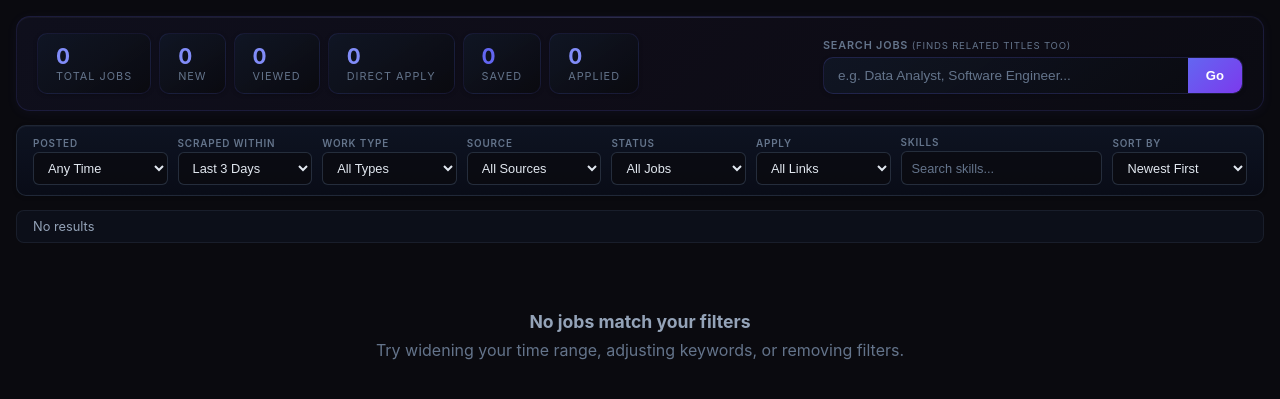
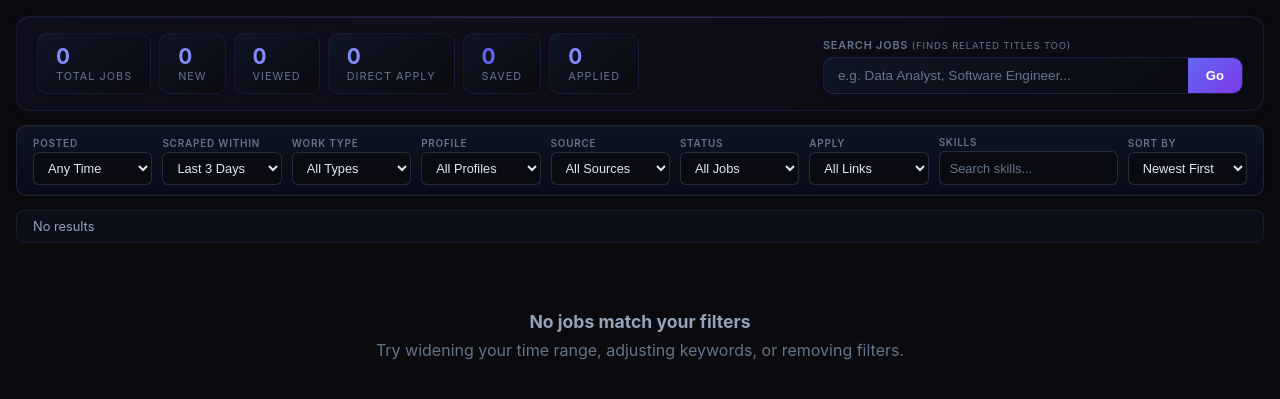
Before and after one commit to guru-dev-lab/scoutpilot, a FastAPI app: page / in a window 1280 px wide. Shown: the part 93-492 px from the top of the page. Run offline with FastAPI, Linux system fonts and the light colour scheme; data that the repository does not hold is empty; parts of the project's set-up code (start-up, migrations or seed data) failed here and were passed over.

Commit message:
Add profile filter to API and UI — Data Analyst jobs now filterable
- database.py: Add profile_id param to get_jobs() with search_profile_id filter
- main.py: Add profile query param to /api/jobs endpoint
- index.html: Add Profile dropdown, populate from loadProfiles(), include in loadJobs() fetch

Co-Authored-By: Claude Opus 4.6 <noreply@anthropic.com>

```diff
--- a/database.py
+++ b/database.py
@@ -301,11 +301,16 @@ async def get_jobs(
     direct_only: bool = False,
     location: str = "",
     skill: str = "",
+    profile_id: int = 0,
 ) -> list[dict]:
     db = await get_db()
     try:
         conditions = []
         params = []
+
+        if profile_id > 0:
+            conditions.append("search_profile_id = ?")
+            params.append(profile_id)
 
         if hours > 0:
             conditions.append(
--- a/main.py
+++ b/main.py
@@ -708,6 +708,7 @@ async def api_get_jobs(
     direct_only: str = "",
     location: str = "",
     skill: str = "",
+    profile: int = Query(0, ge=0),
 ):
     try:
         # When searching, expand time window to search ALL jobs (not just last 24h)
@@ -720,7 +721,7 @@ async def api_get_jobs(
             sort_by=sort_by, sort_dir=sort_dir,
             limit=limit, offset=offset, search=search,
             direct_only=is_direct, location=location,
-            skill=skill,
+            skill=skill, profile_id=profile,
         )
         stats = await get_job_count(hours)
         return {"jobs": jobs, "stats": stats}
--- a/templates/index.html
+++ b/templates/index.html
@@ -416,6 +416,12 @@
         <option value="remote">Remote</option>
         <option value="hybrid">Hybrid</option>
         <option value="onsite">Onsite</option>
+      </select>
+    </div>
+    <div class="filter-group">
+      <label>Profile</label>
+      <select id="filterProfile" onchange="loadJobs()">
+        <option value="" selected>All Profiles</option>
       </select>
     </div>
     <div class="filter-group">
@@ -889,11 +895,13 @@ async function loadJobs() {
 
   // When viewing saved/applied jobs, show all regardless of time window
   const effectiveHours = (status === 'saved' || status === 'applied') ? 720 : hours;
+  const profileId = document.getElementById('filterProfile').value;
   const params = new URLSearchParams({
     hours: effectiveHours, posted_hours: postedHours,
     min_relevance: relevance, min_trust: 0,
     source, work_type: workType, status, direct_only: directOnly,
     sort_by, sort_dir, search, skill, limit: 500, offset: 0,
+    profile: profileId,
   });
 
   // Show searching indicator
@@ -1138,6 +1146,14 @@ async function loadProfiles() {
         + ' <span style="color:var(--text3);font-size:0.72rem;">(' + (p.expanded_titles || []).length + ' variants)</span>'
         + ' <span class="remove" onclick="removeProfile(' + p.id + ')">&times;</span></div>';
     }).join('');
+    // Populate profile filter dropdown
+    var sel = document.getElementById('filterProfile');
+    if (sel) {
+      var current = sel.value;
+      sel.innerHTML = '<option value="" selected>All Profiles</option>' +
+        profiles.map(function(p) { return '<option value="' + p.id + '">' + esc(p.title) + '</option>'; }).join('');
+      if (current) sel.value = current;
+    }
   } catch (e) {
     console.error('Failed to load profiles:', e);
   }
```
